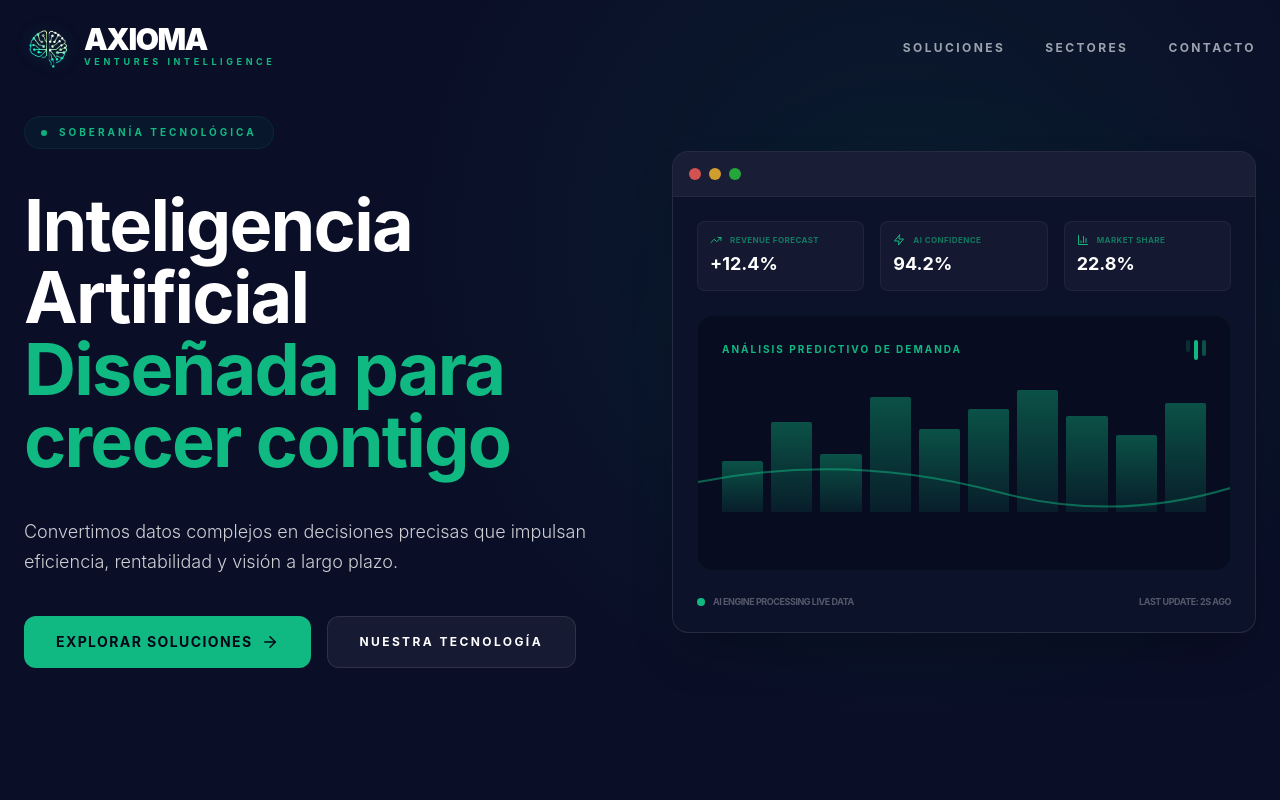
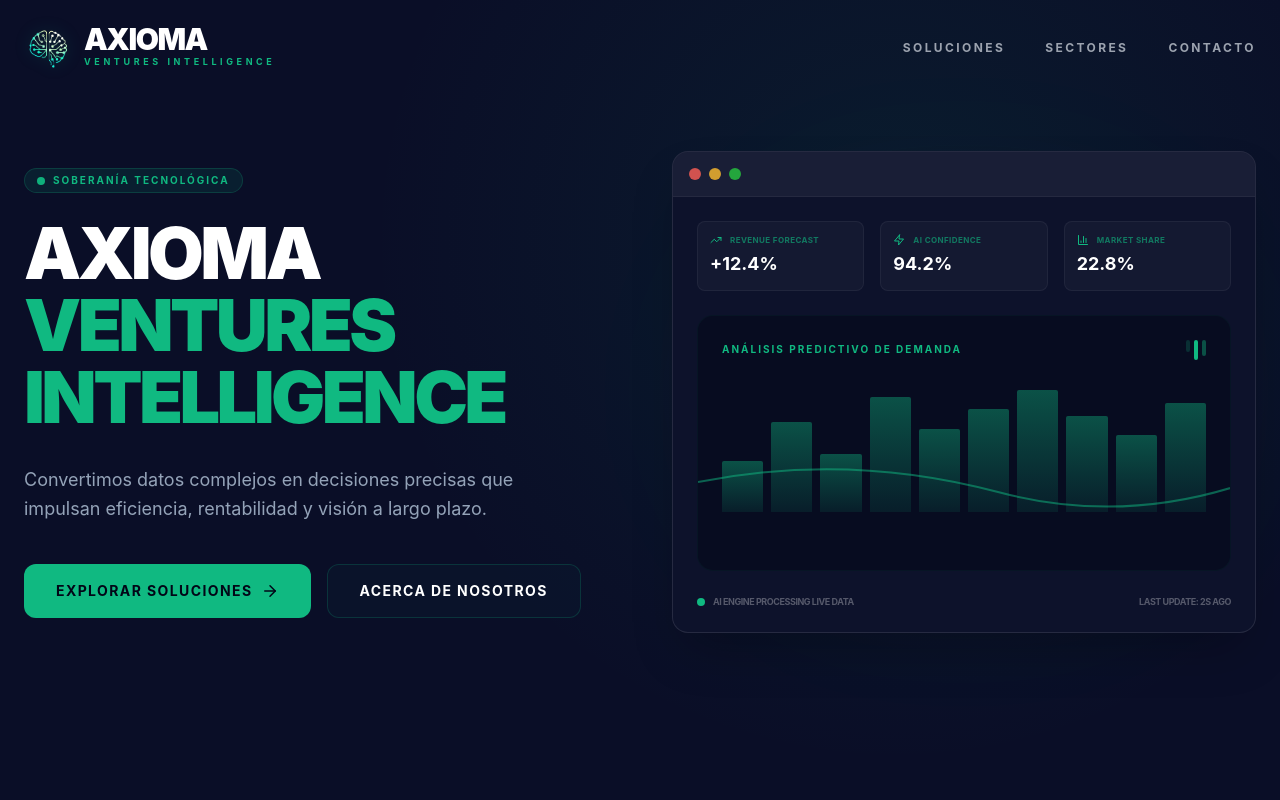
Before and after one commit to joeduar/axioma-intelligence, a React (Vite) app in the folder frontend/: page /contacto in a window 1280 px wide. Shown: the top 800 px of the page. Built offline with nearby package versions, Linux system fonts and the light colour scheme.

Commit message:
Actualización de desarrollo

```diff
--- a/frontend/src/components/PortalHero.tsx
+++ b/frontend/src/components/PortalHero.tsx
@@ -12,26 +12,23 @@ const PortalHero: React.FC = () => {
       <div className="max-w-7xl mx-auto w-full relative z-10">
         <div className="grid lg:grid-cols-2 gap-16 items-center">
 
-          {/* Lado Izquierdo: Narrativa Estratégica */}
-          <div className="space-y-10">
-            <div className="inline-flex items-center gap-3 px-4 py-2 rounded-full bg-[#10B981]/5 border border-[#10B981]/10">
-              <div className="w-1.5 h-1.5 rounded-full bg-[#10B981] animate-pulse"></div>
-              <span className="text-[#10B981] text-[10px] font-bold uppercase tracking-[0.3em]">
-                Soberanía Tecnológica
-              </span>
+          {/* LADO IZQUIERDO: CONTENIDO */}
+          <div>
+            <div className="inline-flex items-center gap-2 px-3 py-1 rounded-full bg-[#10B981]/10 border border-[#10B981]/20 mb-6">
+              <div className="w-2 h-2 rounded-full bg-[#10B981] animate-pulse" />
+              <span className="text-[10px] font-bold tracking-[0.2em] text-[#10B981] uppercase">Soberanía Tecnológica</span>
             </div>
 
-            <h1 className="text-5xl md:text-7xl font-bold text-white tracking-tight leading-[1.05]">
-              Inteligencia Artificial <br />
-              <span className="text-[#10B981]">Diseñada para crecer contigo</span>
+            <h1 className="text-6xl md:text-7xl font-black text-white leading-[0.9] mb-8 uppercase tracking-tighter">
+              AXIOMA <br />
+              <span className="text-[#10B981]">Ventures Intelligence</span>
             </h1>
 
-            <p className="text-white text-lg leading-relaxed font-light max-w-xl opacity-80">
+            <p className="text-slate-400 text-lg max-w-lg mb-10 leading-relaxed">
               Convertimos datos complejos en decisiones precisas que impulsan eficiencia, rentabilidad y visión a largo plazo.
             </p>
 
             <div className="flex flex-wrap gap-4">
-  {/* BOTÓN CONECTADO A SOLUCIONES */}
               <Link
                 to="/soluciones"
                 className="px-8 py-4 bg-[#10B981] text-[#020617] font-bold rounded-xl flex items-center gap-2 hover:bg-[#0da673] transition-all group uppercase tracking-widest text-sm"
@@ -39,12 +36,15 @@ const PortalHero: React.FC = () => {
                 Explorar Soluciones
                 <ArrowRight size={18} className="group-hover:translate-x-1 transition-transform" />
               </Link>
-              <button className="px-8 py-4 rounded-xl border border-white/10 bg-white/5 text-white font-bold text-xs uppercase tracking-[0.2em] hover:bg-white/10 transition-all">
-                Nuestra Tecnología
-              </button>
+
+              <Link
+                to="/nosotros"
+                className="px-8 py-4 bg-[#0a192f]/50 border border-[#10B981]/20 text-white font-bold rounded-xl hover:bg-[#10B981]/10 hover:border-[#10B981]/60 transition-all uppercase tracking-widest text-sm text-center"
+              >
+                Acerca de Nosotros
+              </Link>
             </div>
           </div>
-
           {/* Lado Derecho: Dashboard BI con IA Estilo Mac */}
           <div className="relative hidden lg:block">
             <div className="absolute -inset-4 bg-[#10B981]/10 blur-3xl rounded-full opacity-20"></div>
```
Lines whose indentation alone changed are shown as unchanged.
